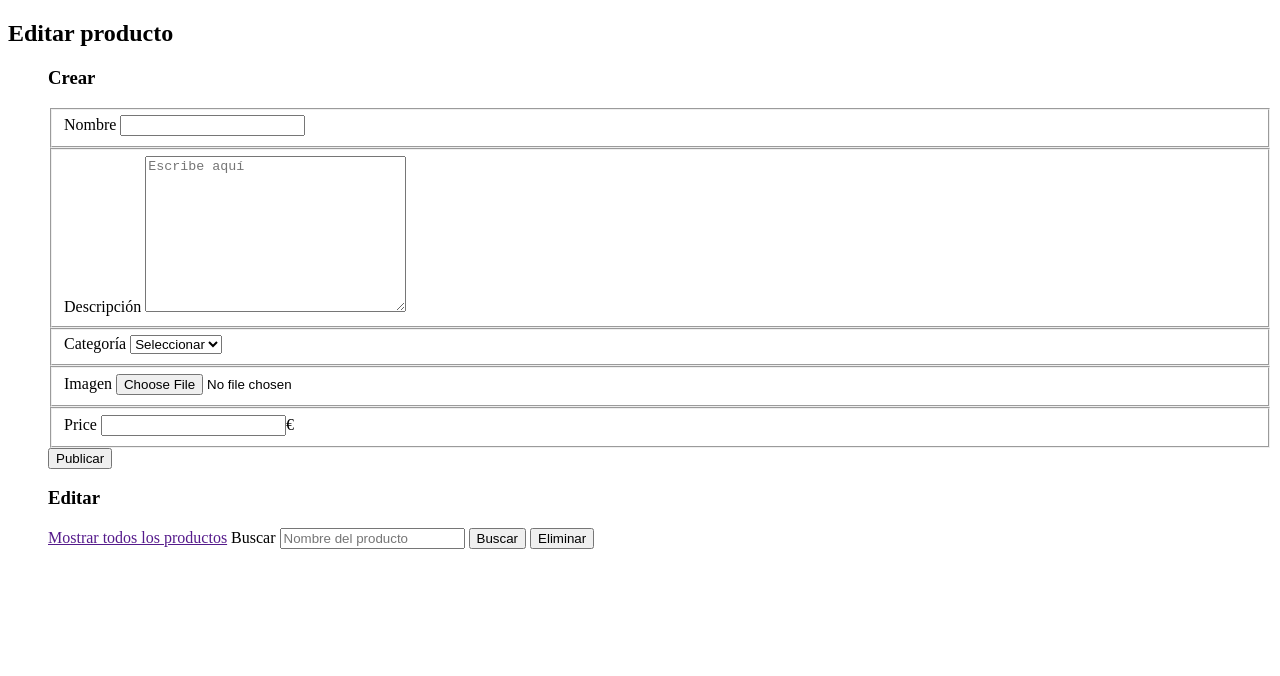
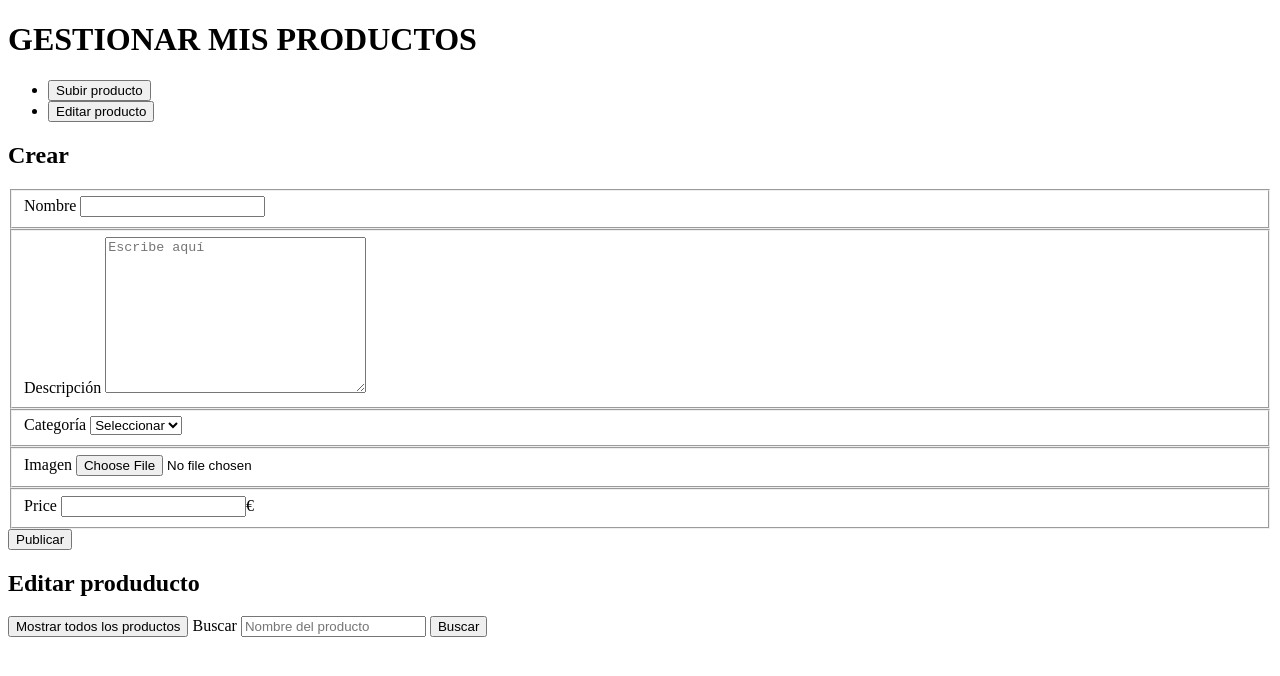
Before and after one commit to santicoru/habProject, a website: page www/product.html in a window 1280 px wide. Drawn offline with Linux system fonts and the light colour scheme.

Commit message:
Update product.html

```diff
--- a/www/product.html
+++ b/www/product.html
@@ -10,10 +10,17 @@
   <body>
     <header></header>
 
-    <h2>Editar producto</h2>
+    <h1>GESTIONAR MIS PRODUCTOS</h1>
+
     <nav class="option">
       <ul>
-        <h3>Crear</h3>
+        <li><button class="createP">Subir producto</button></li>
+        <li><button class="editP">Editar producto</button></li>
+      </ul>
+    </nav>
+
+    <section class="createProduct">
+      <h1>Crear</h1>
         <form class="create" enctype="multipart/form-data">
           <fieldset>
             <label for="name">Nombre</label>
@@ -44,14 +51,17 @@
           </fieldset>
           <button type="submit">Publicar</button>
         </form>
-        <h3>Editar</h3>
-        <a href="">Mostrar todos los productos</a>
+      </section>
+
+      <section class="editProduct">
+        <h1> Editar produducto </h1>
+        <button class="showAllForEdit">Mostrar todos los productos</button>
         <label for="search">Buscar</label>
         <input type="search" name="search" placeholder="Nombre del producto" />
         <button class="search">Buscar</button>
-        <button class="delete">Eliminar</button>
-      </ul>
-    </nav>
+        <ul class="listProduct">
+        </ul>
+      </section>
 
     <footer></footer>
   </body>
```
